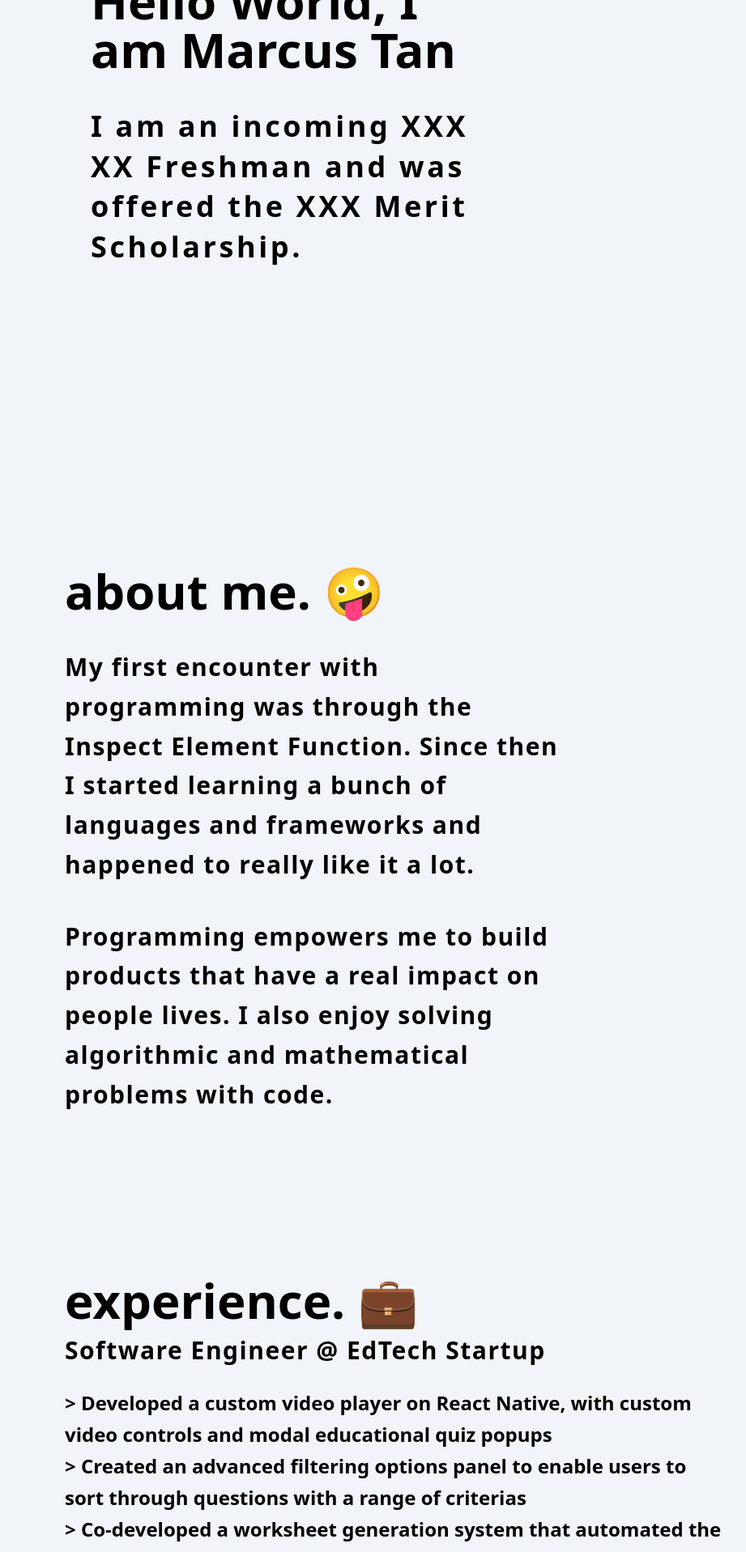
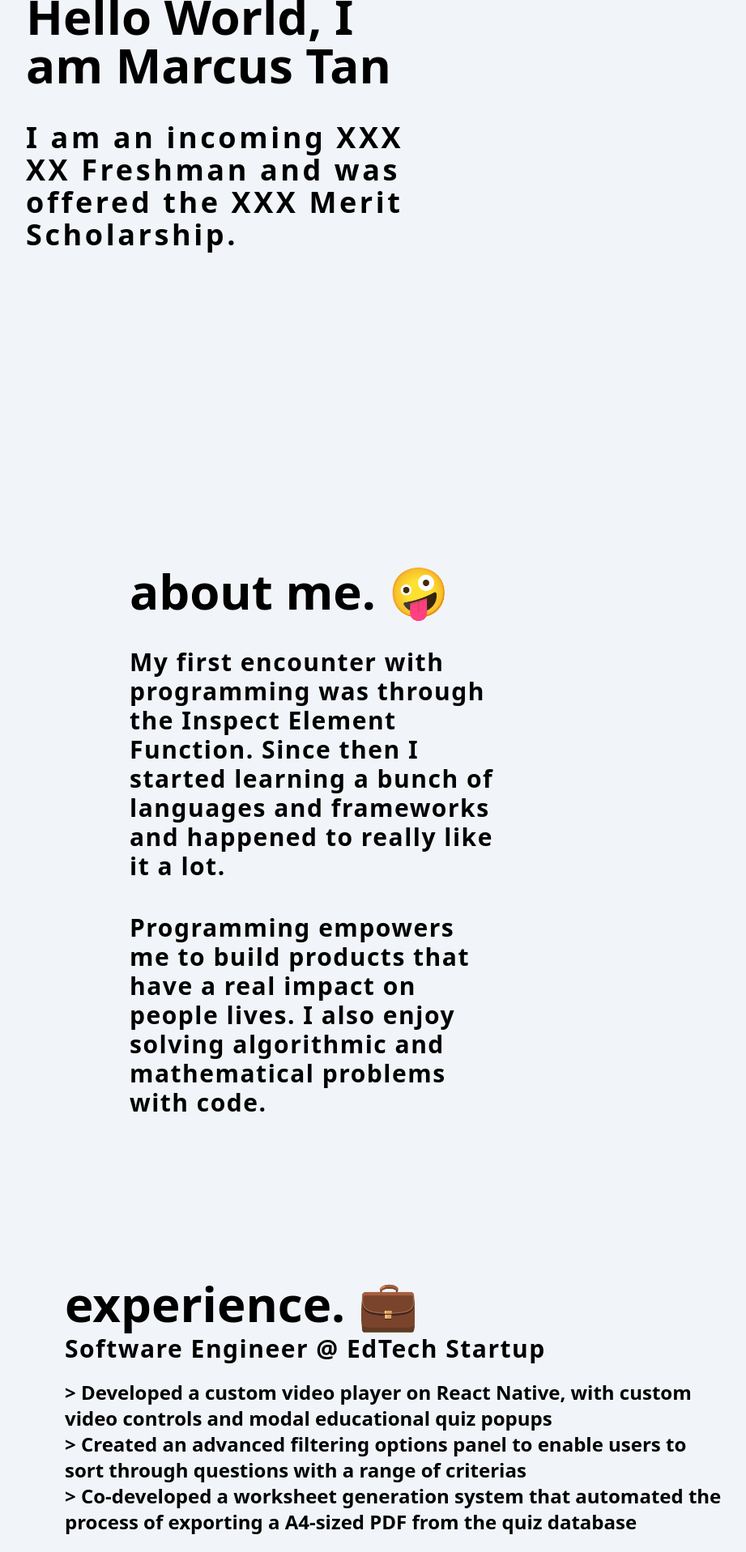
Before and after one commit to btjm123/personal, a Next.js app: page / in a window 1280 px wide. Shown: the part 260-2177 px from the top of the page at 81% size, without its empty margins (48-969 px from the left). Built offline with nearby package versions, Linux system fonts and the light colour scheme.

Commit message:
made website responsive

```diff
--- a/src/components/Text.tsx
+++ b/src/components/Text.tsx
@@ -7,7 +7,12 @@ interface TextProps {
 
 const FirstHeading: React.FC<TextProps> = ({ children, style = '' }) => {
   return (
-    <h1 className={'font-bold font-sans text-6xl text-black mb-10 ' + style}>
+    <h1
+      className={
+        'font-bold font-sans sm:text-5xl md:text-5xl lg:text-6xl text-black mb-10 ' +
+        style
+      }
+    >
       {children}
     </h1>
   );
@@ -17,7 +22,7 @@ const SecondHeading: React.FC<TextProps> = ({ children, style = '' }) => {
   return (
     <h2
       className={
-        'font-bold font-sans text-4xl text-black mb-10 tracking-widest leading-snug ' +
+        'font-bold font-sans sm:text-3xl md:text-3xl lg:text-4xl text-black mb-10 tracking-widest leading-snug ' +
         style
       }
     >
@@ -30,7 +35,7 @@ const ThirdHeading: React.FC<TextProps> = ({ children, style = '' }) => {
   return (
     <h3
       className={
-        'font-bold font-sans text-3xl text-black mb-10 tracking-wider leading-relaxed ' +
+        'font-bold font-sans sm:text-2xl md:text-2xl lg:text-3xl text-black mb-10 tracking-wider leading-relaxed ' +
         style
       }
     >
@@ -43,7 +48,8 @@ const FourthHeading: React.FC<TextProps> = ({ children, style = '' }) => {
   return (
     <h4
       className={
-        'font-bold font-sans text-2xl text-black leading-relaxed' + style
+        'font-bold font-sans sm:text-xl md:text-xl lg:text-2xl text-black leading-relaxed' +
+        style
       }
     >
       {children}
@@ -53,7 +59,7 @@ const FourthHeading: React.FC<TextProps> = ({ children, style = '' }) => {
 
 const SubHeading: React.FC<TextProps> = ({ children }) => {
   return (
-    <p className="font-bold font-sans text-lg text-slate-800 mb-8 ">
+    <p className="font-bold font-sans sm:text-base md:text-base lg:text-lg text-slate-800 mb-8 ">
       {children}
     </p>
   );
--- a/src/pages/index.tsx
+++ b/src/pages/index.tsx
@@ -181,7 +181,7 @@ export default function Home() {
       </nav>
       {/* Intro Section */}
       <section className="min-h-screen flex items-center" ref={introSectionRef}>
-        <div className="w-1/2 pl-40">
+        <div className="sm:w-full md:w-full sm:px-20 md:px-20 lg:w-1/2 pl-40">
           <motion.p
             className="text-6xl"
             variants={shakeVariant}
@@ -200,11 +200,11 @@ export default function Home() {
 
       {/*  About Me Section */}
       <section
-        className="min-h-screen  flex justify-center"
+        className="min-h-screen flex justify-center"
         ref={aboutSectionRef}
       >
-        <div className="w-4/5 mt-40">
-          <div className="w-3/5">
+        <div className="sm:w-screen md:w-screen lg:w-4/5 mt-40">
+          <div className="sm:w-full md:w-full sm:px-20 md:px-20 lg:w-3/5">
             <FirstHeading>about me. 🤪</FirstHeading>
             <motion.div
               ref={aboutMeRef}
```
